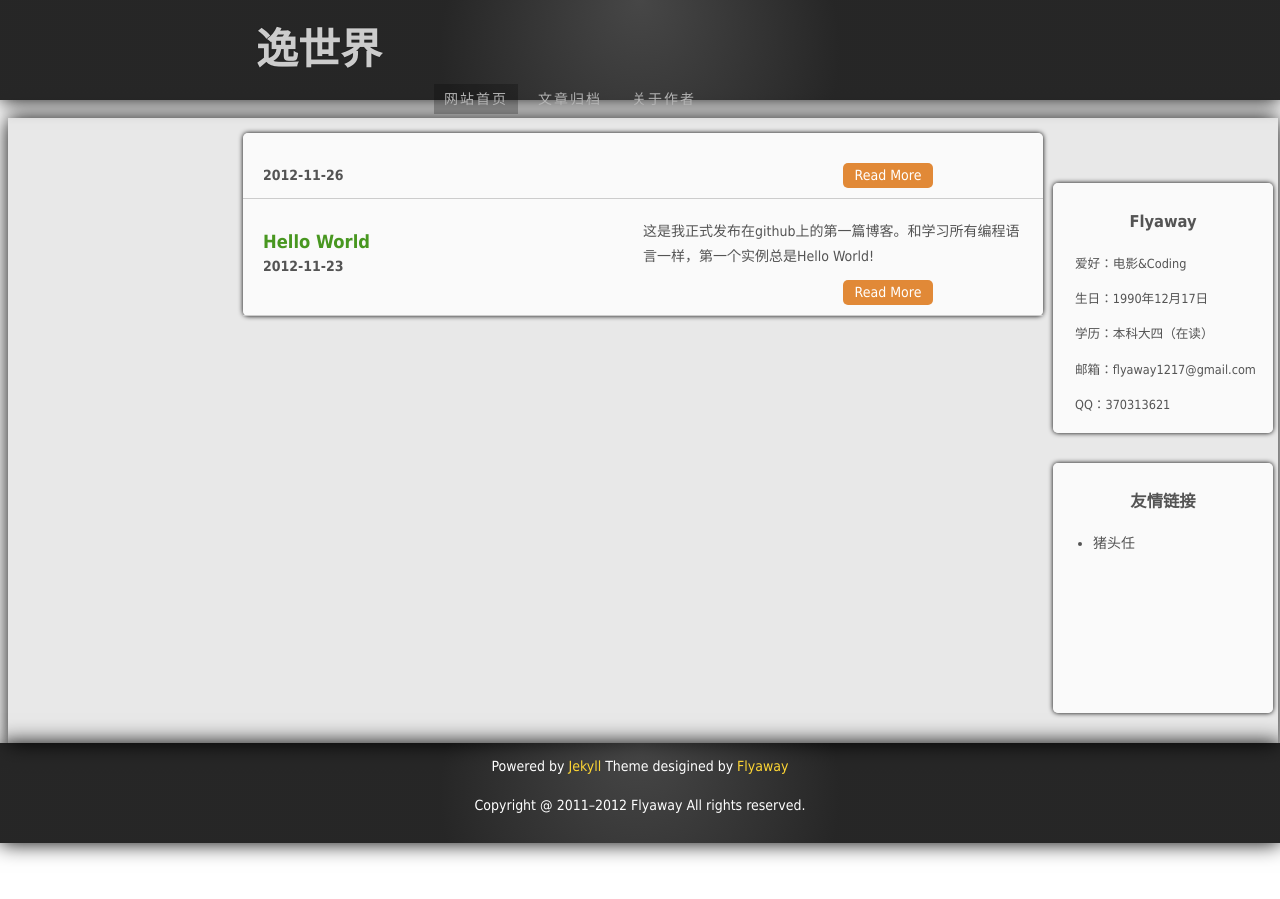
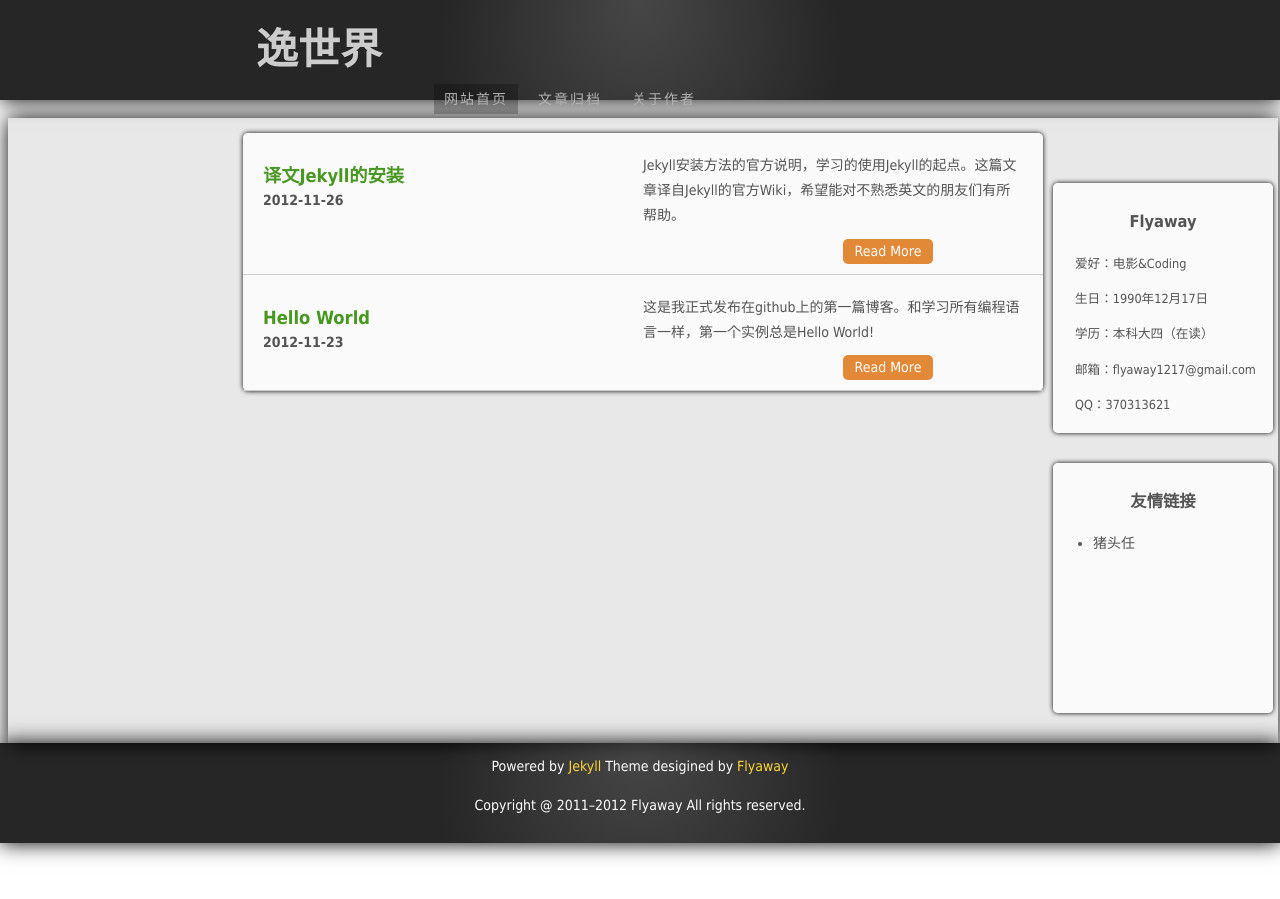
Before and after one commit to flyaway1217/flyaway1217.github.com, a Jekyll site: the page built from index.html, in a window 1280 px wide. Built offline with Jekyll 4.4.1, drawn with Linux system fonts in a browser that asks for light colours.

Commit message:
Update a post

```diff
--- a/_posts/2012-11-26-Jekyll-Wiki-Install.markdown
+++ b/_posts/2012-11-26-Jekyll-Wiki-Install.markdown
@@ -1,6 +1,6 @@
 ---
 layout: post
-title: [译文]Jekyll的安装
+title: 译文Jekyll的安装
 description: Jekyll安装方法的官方说明，学习的使用Jekyll的起点。这篇文章译自Jekyll的官方Wiki，希望能对不熟悉英文的朋友们有所帮助。
 keywords: Jekyll,Install,Ruby,Linux,Wiki
 category: 翻译
```
